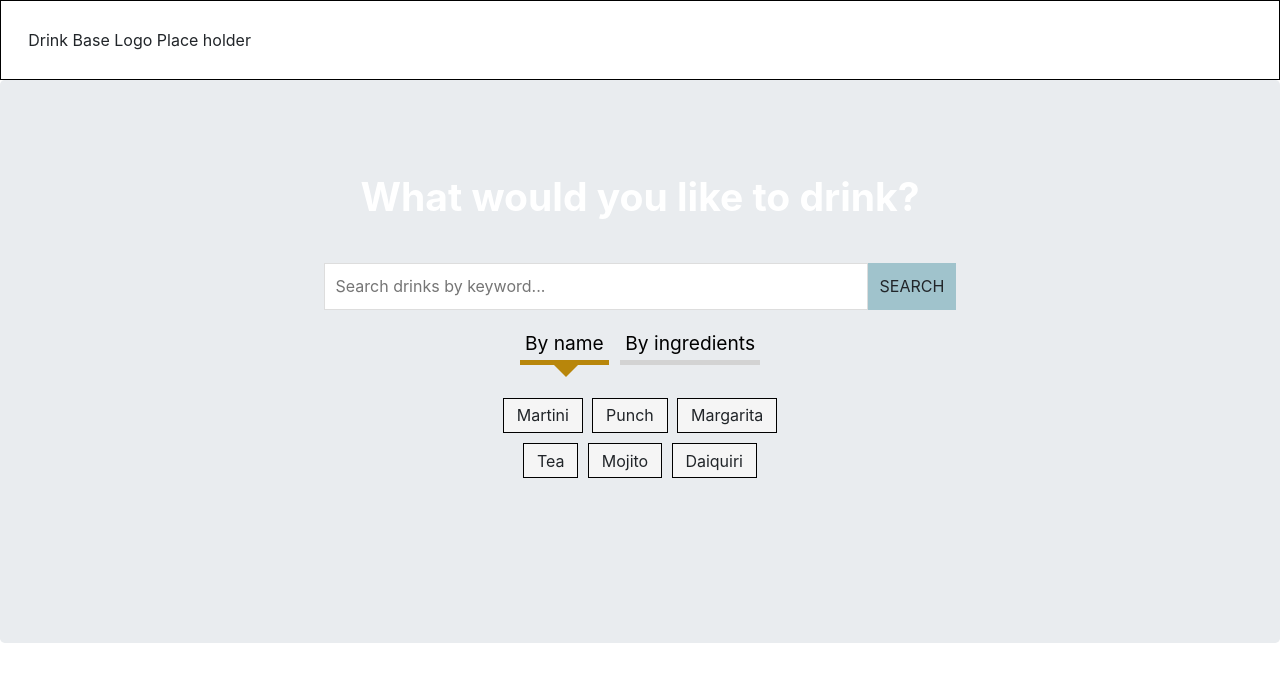
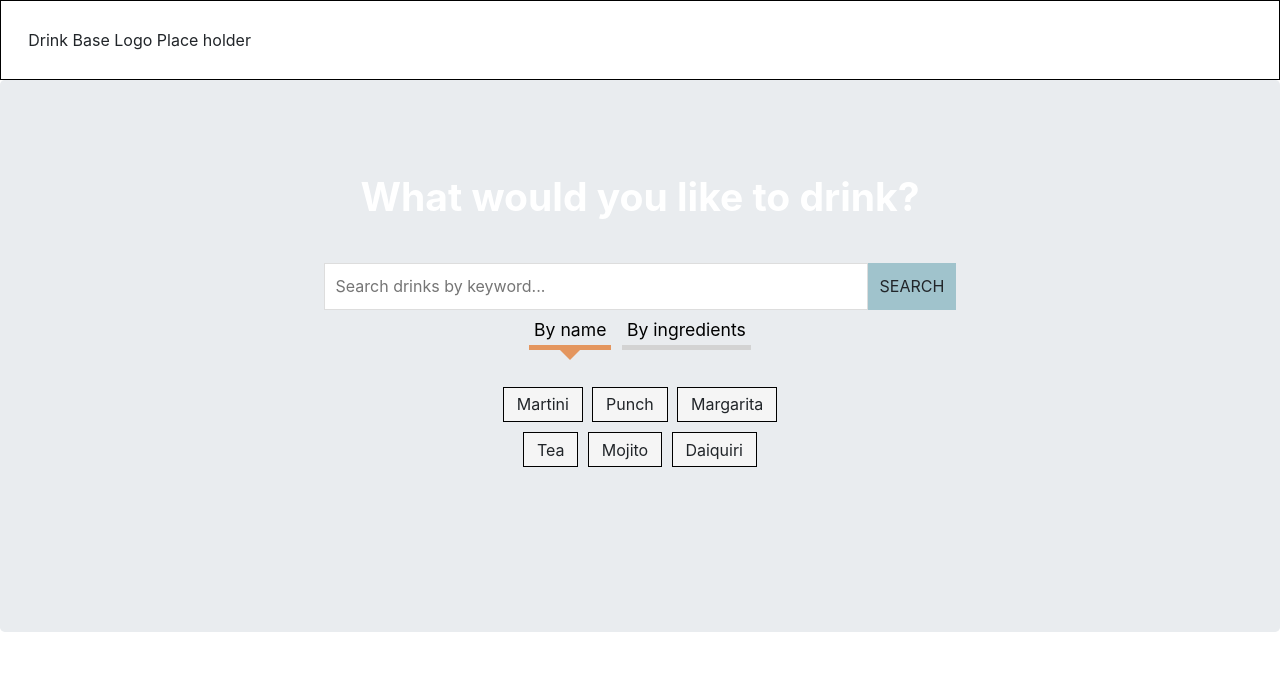
Before and after one commit to krisrss/drinks-base, a React (Create React App) app: page / in a window 1280 px wide. Shown: the top 682 px of the page. Built offline with nearby package versions, Linux system fonts and the light colour scheme.

Commit message:
Adjust design of nav-bar

```diff
--- a/src/css/NavigationBar.css
+++ b/src/css/NavigationBar.css
@@ -1,7 +1,7 @@
 .NavigationBar{
     width: 15em;
-    margin: 1em auto;
-    font-size: 1.2em;
+    margin: 0.4em auto 1.3em auto;
+    font-size: 1.1em;
 }
 
 .NavigationBar .navbutton{
@@ -20,16 +20,16 @@
 }
 
 .nav-active{
-    border-bottom: 0.3em solid darkgoldenrod;
+    border-bottom: 0.3em solid #e4965f;
 }
 
 .nav-active:after{
-  position:absolute;
-  content:'';
-  left:50%;
-  margin-left:-10px;
-  top:39px;
-  border: 12px solid transparent;
-  border-bottom: 12px solid darkgoldenrod;
+  position: absolute;
+  content: '';
+  left: 50%;
+  margin-left: -0.65em;
+  top: 2em;
+  border: 0.65em solid transparent;
+  border-bottom: 0.65em solid #e4965f;
   transform: rotate(180deg);
 }
```
